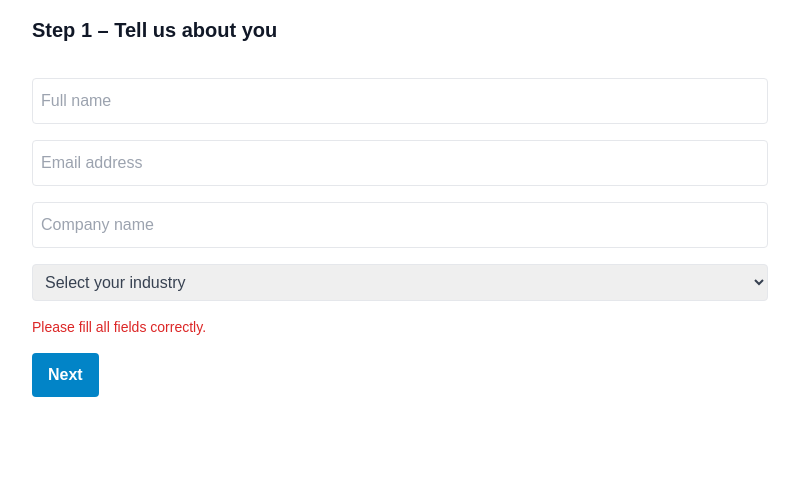
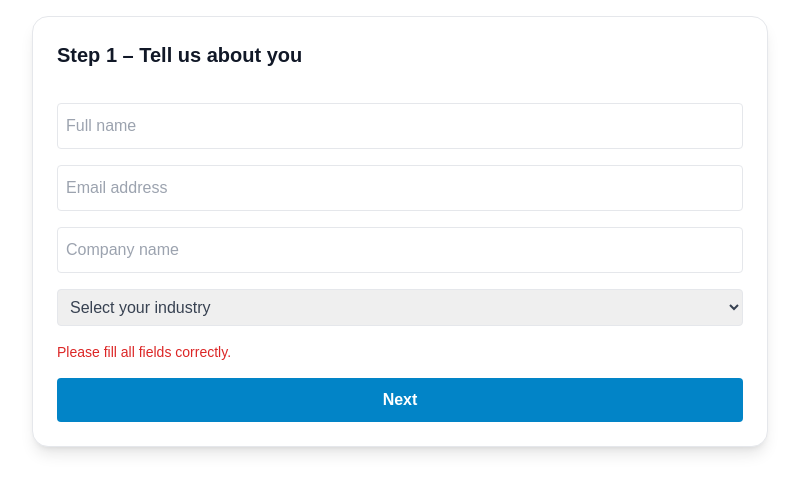
Before and after one commit to Sladed49er/ai-audit-wizard, a Next.js app: page / in a window 1280 px wide. Shown: the top 492 px of the page, without its empty margins (240-1039 px from the left). Built offline with nearby package versions, Linux system fonts and the light colour scheme.

Commit message:
style: make Step 1 a card to match adjacent buttons

```diff
--- a/src/components/Step1UserInfo.tsx
+++ b/src/components/Step1UserInfo.tsx
@@ -1,10 +1,16 @@
+// ────────────────────────────────────────────────────────────────
+//  Step1UserInfo.tsx  –  full file
+// ────────────────────────────────────────────────────────────────
 'use client';
+
 import { useForm } from 'react-hook-form';
 import { zodResolver } from '@hookform/resolvers/zod';
 import { z } from 'zod';
+
 import { useAuditState } from '@/context/AuditContext';
 import { getIndustries } from '@/lib/getData';
 
+/*  form schema  ------------------------------------------------ */
 const schema = z.object({
   name: z.string().min(2),
   email: z.string().email(),
@@ -13,31 +19,65 @@ const schema = z.object({
 });
 type FormData = z.infer<typeof schema>;
 
+/*  component  -------------------------------------------------- */
 export default function Step1UserInfo() {
   const [state, dispatch] = useAuditState();
-  const { register, handleSubmit, formState } = useForm<FormData>({
+
+  const {
+    register,
+    handleSubmit,
+    formState,
+  } = useForm<FormData>({
     resolver: zodResolver(schema),
     defaultValues: state.user ?? {},
   });
+
   const onSubmit = (data: FormData) => {
     dispatch({ type: 'SET_USER', payload: data });
     dispatch({ type: 'NEXT' });
   };
 
   return (
-    <form onSubmit={handleSubmit(onSubmit)} className="space-y-4">
+    <div className="rounded-2xl shadow-lg border bg-white">
+      <form onSubmit={handleSubmit(onSubmit)} className="space-y-4 p-6">
         <h1 className="text-xl font-semibold">Step 1 – Tell us about you</h1>
-      <input {...register('name')} placeholder="Full name" className="w-full border p-2 rounded" />
-      <input {...register('email')} placeholder="Email address" className="w-full border p-2 rounded" />
-      <input {...register('company')} placeholder="Company name" className="w-full border p-2 rounded" />
-      <select {...register('industry')} className="w-full border p-2 rounded">
+
+        <input
+          {...register('name')}
+          placeholder="Full name"
+          className="w-full border rounded p-2"
+        />
+        <input
+          {...register('email')}
+          placeholder="Email address"
+          className="w-full border rounded p-2"
+        />
+        <input
+          {...register('company')}
+          placeholder="Company name"
+          className="w-full border rounded p-2"
+        />
+
+        <select {...register('industry')} className="w-full border rounded p-2">
           <option value="">Select your industry</option>
           {getIndustries().map((ind) => (
-          <option key={ind} value={ind}>{ind}</option>
+            <option key={ind} value={ind}>
+              {ind}
+            </option>
           ))}
         </select>
-      {formState.errors && <p className="text-red-600 text-sm">Please fill all fields correctly.</p>}
-      <button type="submit" className="rounded bg-sky-600 px-4 py-2 font-semibold text-white hover:bg-sky-700">Next</button>
+
+        {formState.errors && (
+          <p className="text-red-600 text-sm">Please fill all fields correctly.</p>
+        )}
+
+        <button
+          type="submit"
+          className="w-full rounded bg-sky-600 py-2 font-semibold text-white hover:bg-sky-700"
+        >
+          Next
+        </button>
       </form>
+    </div>
   );
 }
```
Lines whose indentation alone changed are shown as unchanged.
